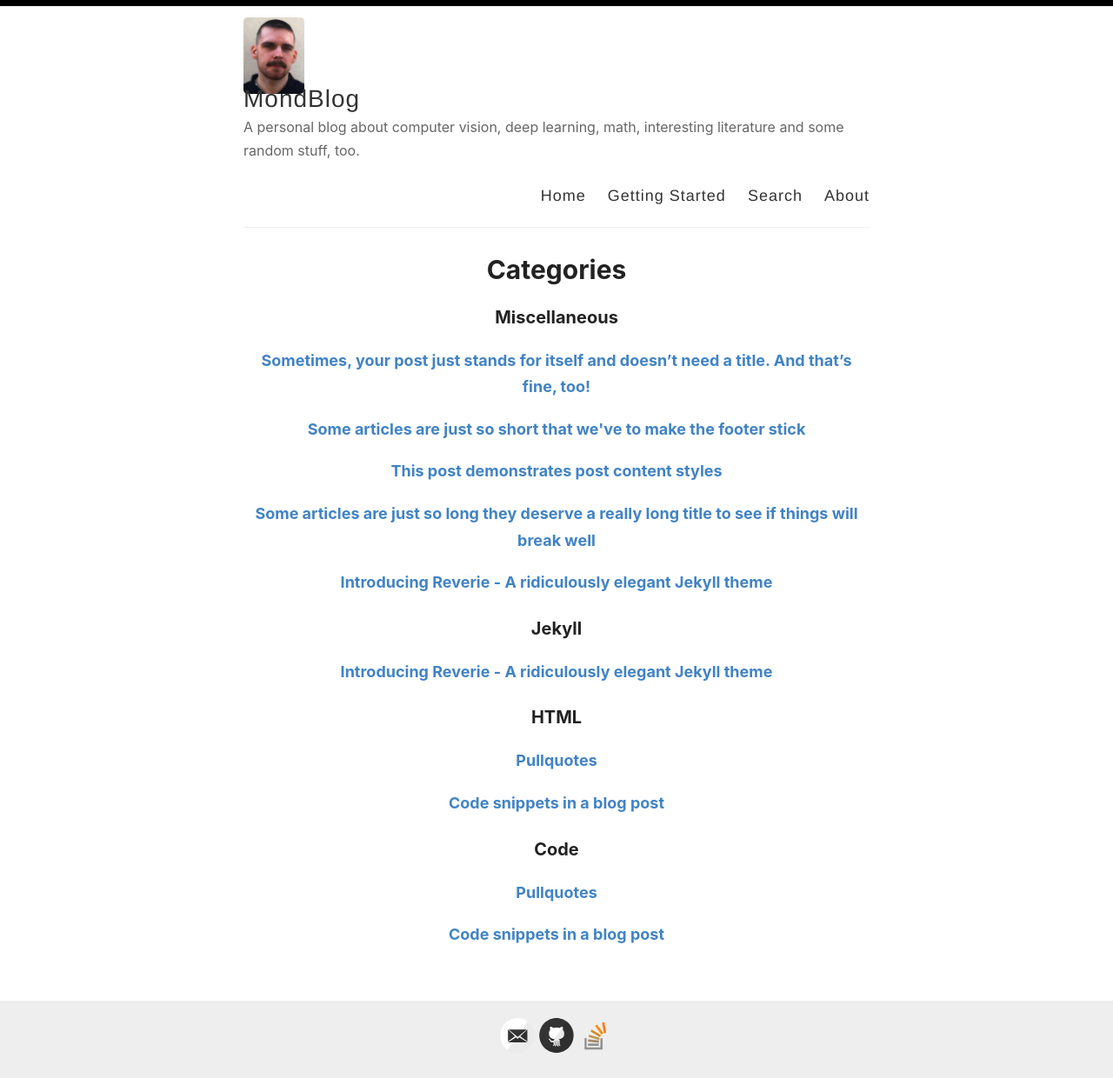
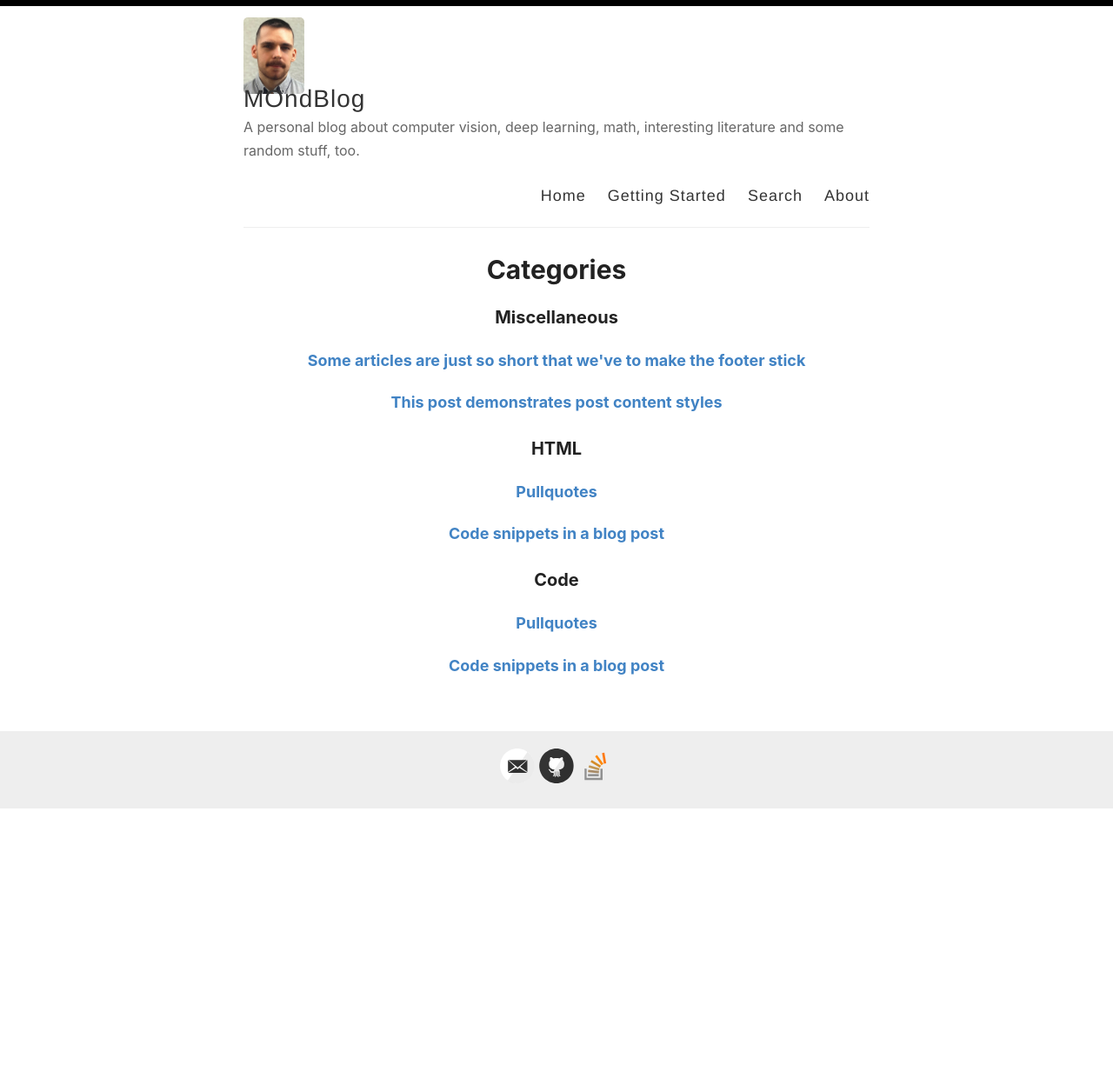
Before and after one commit to mondrasovic/mondrasovic.github.io, a Jekyll site: the page built from _pages/categories.md, in a window 1280 px wide. Shown: the whole page at 87% size. Built offline with Jekyll 4.4.1, drawn with Linux system fonts in a browser that asks for light colours; after the commit the page ends 931 px from its top, so only the background shows below that; some of the changed lines change nothing that is shown.

Commit message:
Remove redundant files.

````diff
--- a/_config.yml
+++ b/_config.yml
@@ -3,7 +3,7 @@
 #
 
 # Name of your site (displayed in the header)
-name: MondBlog
+name: MOndBlog
 
 # Name of the author
 author: Milan Ondrašovič
@@ -12,7 +12,7 @@ author: Milan Ondrašovič
 description: A personal blog about computer vision, deep learning, math, interesting literature and some random stuff, too.
 
 # URL of your avatar or profile pic (you could use your GitHub profile pic)
-avatar: /images/mondrasovic_avatar.jpg
+avatar: /images/author_avatar.png
 
 #
 # Flags below are optional
--- a/_pages/about.md
+++ b/_pages/about.md
@@ -4,26 +4,4 @@ title: About
 permalink: /about/
 ---
 
-[Reverie](https://github.com/amitmerchant1990/reverie) is a Jekyll theme which is simple and opinionated. It's actually a fork of [jekyll-now](https://github.com/barryclark/jekyll-now) with some additional features and personal touches which I've implemented to suit my needs for [my blog](https://www.amitmerchant.com).
-
-This is a plug-and-play Jekyll theme which you can use on GitHub Pages without even setting up a local environment.
-
-## Features
-
-- Command-line free fork-first workflow, using GitHub.com to create, customize and post to your blog
-- Fully responsive and mobile optimized base theme
-- Sass/Coffeescript support using Jekyll 2.0
-- Free hosting on your GitHub Pages user site
-- All the SEO goodies comes in-built
-- Markdown blogging
-- Syntax highlighting using Pygments
-    - [Dracula syntax theme](https://draculatheme.com/) included
-- Disqus commenting
-- Google Analytics integration
-- Fuzzy search across blog posts
-- Pagination of posts works out-of-the-box.
-- Categorize posts out-of-the box
-- RSS Feed
-- In-built sitemap
-
-Learn more about it [here](https://github.com/amitmerchant1990/reverie) on how to get started.
+About me.
--- a/_pages/getting-started.md
+++ /dev/null
@@ -1,51 +0,0 @@
----
-layout: page
-title: Getting started with Reverie
-permalink: /getting-started/
----
-
-### Step 1) Fork Reverie to your User Repository
-
-Fork [this repository](https://github.com/amitmerchant1990/reverie), then rename the repository to `yourgithubusername.github.io`.
-
-Alternatively, you can use [Use this template](https://github.com/amitmerchant1990/reverie/generate) button if you want to create a repository with a clean commit history which will use Reverie as a template.
-
-Your Jekyll blog will often be viewable immediately at <https://yourgithubusername.github.io> (if it's not, you can often force it to build by completing step 2)
-
-### Step 2) Customize and view your site
-
-Enter your site name, description, avatar and many other options by editing the `_config.yml` file. You can easily turn on Google Analytics tracking, Disqus commenting and social icons here.
-
-Making a change to `_config.yml` (or any file in your repository) will force GitHub Pages to rebuild your site with jekyll. Your rebuilt site will be viewable a few seconds later at <https://yourgithubusername.github.io> - if not, give it ten minutes as GitHub suggests and it'll appear soon.
-
-### Step 3) Publish your first blog post
-
-Create a new file called `/_posts/2019-2-13-Hello-World.md` to publish your first blog post. That's all you need to do to publish your first blog post! This [Markdown Cheatsheet](https://github.com/adam-p/markdown-here/wiki/Markdown-Cheatsheet) might come in handy while writing the posts.
-
-> You can add additional posts in the browser on GitHub.com too! Just hit the <kbd>Create new file</kbd> button in `/_posts/` to create new content. Just make sure to include the [front-matter](http://jekyllrb.com/docs/frontmatter/) block at the top of each new blog post and make sure the post's filename is in this format: year-month-day-title.md
-
-## Using Categories in Reverie
-
-You can categorize your content based on `categories` in Reverie. For this, you just need to add `categories` in front matter like below:
-
-For adding single category:
-
-```md
-categories: JavaScript
-```
-
-For adding multiple categories:
-
-```md
-categories: [PHP, Laravel]
-```
-
-The contegorized content can be shown over this URL: <https://yourgithubusername.github.io/categories/>
-
-## RSS
-
-The generated [RSS feed](https://en.wikipedia.org/wiki/RSS) of your blog can be found at <https://yourgithubusername.github.io/feed>. You can see the example RSS feed over [here](https://www.amitmerchant.com/reverie/feed).
-
-## Sitemap
-
-The generated sitemap of your blog can be found at <https://yourgithubusername.github.io/sitemap>. You can see the example sitemap feed over [here](https://www.amitmerchant.com/reverie/sitemap).
--- a/_posts/2019-02-13-introducing-reverie-jekyll-theme.md
+++ /dev/null
@@ -1,85 +0,0 @@
----
-layout: post
-title: Introducing Reverie - A ridiculously elegant Jekyll theme
-categories: [Miscellaneous, Jekyll]
----
-
-[Reverie](https://github.com/amitmerchant1990/reverie) is a [Jekyll](https://jekyllrb.com/)-powered theme which is simple and opinionated. It's actually a fork of [jekyll-now](https://github.com/barryclark/jekyll-now) with some additional features and personal touches which I've implemented to suit my needs for my blog.
-
-This is a plug-and-play Jekyll theme which you can use on GitHub Pages without even setting up a local environment.
-
-![](/images/reverie-demo.png)
-
-## Features overview
-
-- Command-line free fork-first workflow, using GitHub.com to create, customize and post to your blog
-- Fully responsive and mobile optimized base theme
-- Sass/Coffeescript support using Jekyll 2.0
-- Free hosting on your GitHub Pages user site
-- All the SEO goodies comes in-built
-- Markdown blogging
-- Syntax highlighting using Pygments
-    - [Dracula syntax theme](https://draculatheme.com/) included
-- Disqus commenting
-- Google Analytics integration
-- Fuzzy search across blog posts
-- Pagination of posts works out-of-the-box.
-- Categorize posts out-of-the box
-- RSS Feed
-- In-built sitemap
-
-<div style="text-align: center;">
- <script async type="text/javascript" src="//cdn.carbonads.com/carbon.js?serve=CE7D6KJY&placement=wwwamitmerchantcom" id="_carbonads_js"></script>
-</div>
-
-## Using Reverie on GitHub Pages
-
-### Step 1) Fork Reverie to your User Repository
-
-Fork [this repository](https://github.com/amitmerchant1990/reverie), then rename the repository to `yourgithubusername.github.io`.
-
-Alternatively, you can use [Use this template](https://github.com/amitmerchant1990/reverie/generate) button if you want to create a repository with a clean commit history which will use Reverie as a template.
-
-Your Jekyll blog will often be viewable immediately at <https://yourgithubusername.github.io> (if it's not, you can often force it to build by completing step 2)
-
-### Step 2) Customize and view your site
-
-Enter your site name, description, avatar and many other options by editing the `_config.yml` file. You can easily turn on Google Analytics tracking, Disqus commenting and social icons here.
-
-Making a change to `_config.yml` (or any file in your repository) will force GitHub Pages to rebuild your site with jekyll. Your rebuilt site will be viewable a few seconds later at <https://yourgithubusername.github.io> - if not, give it ten minutes as GitHub suggests and it'll appear soon.
-
-### Step 3) Publish your first blog post
-
-Create a new file called `/_posts/2019-2-13-Hello-World.md` to publish your first blog post. That's all you need to do to publish your first blog post! This [Markdown Cheatsheet](https://github.com/adam-p/markdown-here/wiki/Markdown-Cheatsheet) might come in handy while writing the posts.
-
-> You can add additional posts in the browser on GitHub.com too! Just hit the <kbd>Create new file</kbd> button in `/_posts/` to create new content. Just make sure to include the [front-matter](http://jekyllrb.com/docs/frontmatter/) block at the top of each new blog post and make sure the post's filename is in this format: year-month-day-title.md
-
-## Using Categories in Reverie
-
-You can categorize your content based on `categories` in Reverie. For this, you just need to add `categories` in front matter like below:
-
-For adding single category:
-
-```md
-categories: JavaScript
-```
-
-For adding multiple categories:
-
-```md
-categories: [PHP, Laravel]
-```
-
-The contegorized content can be shown over this URL: <https://yourgithubusername.github.io/categories/>
-
-## RSS
-
-The generated [RSS feed](https://en.wikipedia.org/wiki/RSS) of your blog can be found at <https://yourgithubusername.github.io/feed>. You can see the example RSS feed over [here](https://www.amitmerchant.com/reverie/feed).
-
-## Sitemap
-
-The generated sitemap of your blog can be found at <https://yourgithubusername.github.io/sitemap>. You can see the example sitemap feed over [here](https://www.amitmerchant.com/reverie/sitemap).
-
-## License
-
-MIT
--- a/_posts/2019-08-08-no-title-posts.md
+++ /dev/null
@@ -1,6 +0,0 @@
----
-layout: post
-title: ""
-categories: Miscellaneous
----
-Sometimes, your post just stands for itself and doesn't need a title. And that's fine, too!
--- a/_posts/2019-7-27-super-long-article.md
+++ /dev/null
@@ -1,11 +0,0 @@
----
-layout: post
-title: Some articles are just so long they deserve a really long title to see if things will break well
-categories: Miscellaneous
----
-
-Lorem ipsum dolor sit amet, consectetur adipiscing elit. Fusce bibendum neque eget nunc mattis eu sollicitudin enim tincidunt. Vestibulum lacus tortor, ultricies id dignissim ac, bibendum in velit. Proin convallis mi ac felis pharetra aliquam. Curabitur dignissim accumsan rutrum. In arcu magna, aliquet vel pretium et, molestie et arcu. Mauris lobortis nulla et felis ullamcorper bibendum. Phasellus et hendrerit mauris. Proin eget nibh a massa vestibulum pretium. Suspendisse eu nisl a ante aliquet bibendum quis a nunc. Praesent varius interdum vehicula. Aenean risus libero, placerat at vestibulum eget, ultricies eu enim. Praesent nulla tortor, malesuada adipiscing adipiscing sollicitudin, adipiscing eget est.
-
-Lorem ipsum dolor sit amet, consectetur adipiscing elit. Fusce bibendum neque eget nunc mattis eu sollicitudin enim tincidunt. Vestibulum lacus tortor, ultricies id dignissim ac, bibendum in velit. Proin convallis mi ac felis pharetra aliquam. Curabitur dignissim accumsan rutrum. In arcu magna, aliquet vel pretium et, molestie et arcu. Mauris lobortis nulla et felis ullamcorper bibendum. Phasellus et hendrerit mauris. Proin eget nibh a massa vestibulum pretium. Suspendisse eu nisl a ante aliquet bibendum quis a nunc. Praesent varius interdum vehicula. Aenean risus libero, placerat at vestibulum eget, ultricies eu enim. Praesent nulla tortor, malesuada adipiscing adipiscing sollicitudin, adipiscing eget est.
-
-Lorem ipsum dolor sit amet, consectetur adipiscing elit. Fusce bibendum neque eget nunc mattis eu sollicitudin enim tincidunt. Vestibulum lacus tortor, ultricies id dignissim ac, bibendum in velit. Proin convallis mi ac felis pharetra aliquam. Curabitur dignissim accumsan rutrum. In arcu magna, aliquet vel pretium et, molestie et arcu. Mauris lobortis nulla et felis ullamcorper bibendum. Phasellus et hendrerit mauris. Proin eget nibh a massa vestibulum pretium. Suspendisse eu nisl a ante aliquet bibendum quis a nunc. Praesent varius interdum vehicula. Aenean risus libero, placerat at vestibulum eget, ultricies eu enim. Praesent nulla tortor, malesuada adipiscing adipiscing sollicitudin, adipiscing eget est.
````
Also changed, not shown: images/author_avatar.png (added), images/mondrasovic_avatar.jpg (deleted).
